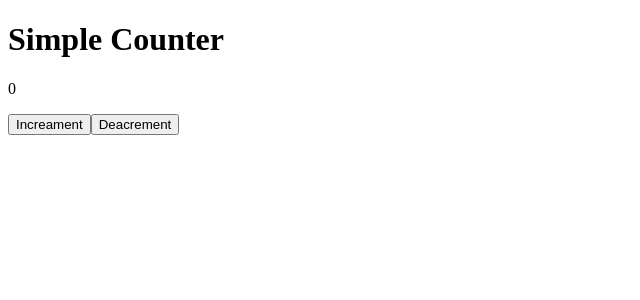
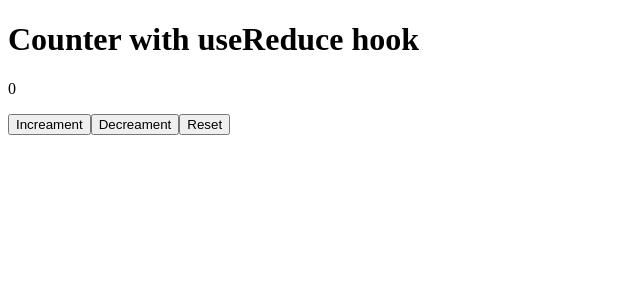
Before and after one commit to ysdhuri312/playground-react, a React (Vite) app in the folder Projects/: page / in a window 1280 px wide. Shown: the top 300 px of the page, without its empty margins (0-640 px from the left). Built offline with nearby package versions, Linux system fonts and the light colour scheme.

Commit message:
Counter with reducer hook

```diff
--- a/Projects/src/App.jsx
+++ b/Projects/src/App.jsx
@@ -1,11 +1,13 @@
 /** @format */
 
-import Counter from './components/Counter';
+import Counter1 from './components/Counter1';
+import Counter2 from './components/Counter2';
 
 const App = () => {
   return (
     <div>
-      <Counter />
+      {/* <Counter1 /> */}
+      <Counter2 />
     </div>
   );
 };
--- a/Projects/src/components/Counter.jsx
+++ b/Projects/src/components/Counter1.jsx
@@ -2,7 +2,7 @@
 
 import { useState } from 'react';
 
-const Counter = () => {
+const Counter1 = () => {
   const [value, setValue] = useState(0);
 
   return (
@@ -14,4 +14,4 @@ const Counter = () => {
     </>
   );
 };
-export default Counter;
+export default Counter1;
--- /dev/null
+++ b/Projects/src/components/Counter2.jsx
@@ -0,0 +1,64 @@
+/** @format */
+
+import { useReducer } from 'react';
+
+const Counter2 = () => {
+  //   const reducer = (state, action) => {
+  //     if (action.type === 'INCREAMENT') {
+  //       return state + 1;
+  //     } else if (action.type === 'DECREAMENT') {
+  //       return state - 1;
+  //     } else if (action.type === 'RESET') {
+  //       return 0;
+  //     } else {
+  //       return state;
+  //     }
+  //   };
+
+  const reducer = (state, action) => {
+    switch (action.type) {
+      case 'INCREAMENT':
+        return state + 1;
+
+      case 'DECREAMENT':
+        return state - 1;
+
+      case 'RESET':
+        return 0;
+
+      default:
+        return state;
+    }
+  };
+
+  const initialState = 0;
+  const [state, dispatch] = useReducer(reducer, initialState);
+  return (
+    <>
+      <h1>Counter with useReduce hook</h1>
+      <p>{state}</p>
+      <button
+        onClick={() => {
+          dispatch({ type: 'INCREAMENT' });
+        }}
+      >
+        Increament
+      </button>
+      <button
+        onClick={() => {
+          dispatch({ type: 'DECREAMENT' });
+        }}
+      >
+        Decreament
+      </button>
+      <button
+        onClick={() => {
+          dispatch({ type: 'RESET' });
+        }}
+      >
+        Reset
+      </button>
+    </>
+  );
+};
+export default Counter2;
```
